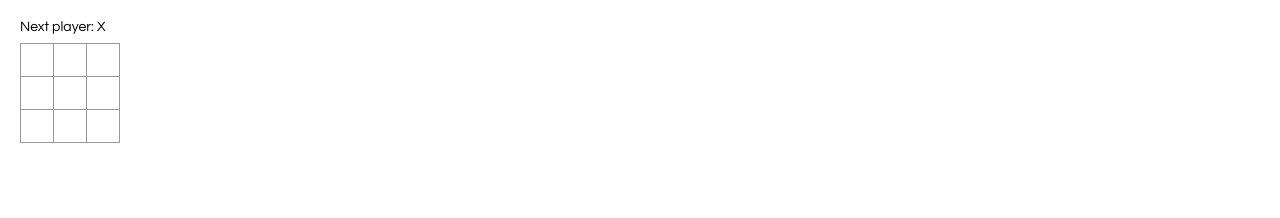
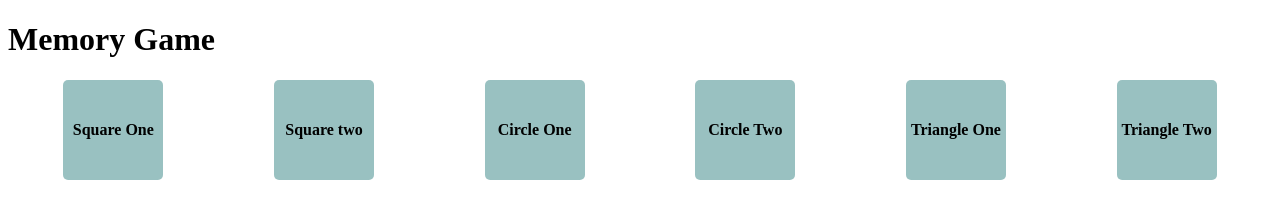
Before and after one commit to npkantelberg/React-Playground, a React app: page / in a window 1280 px wide. Built offline with nearby package versions, Linux system fonts and the light colour scheme.

Commit message:
started the memory game

```diff
--- /dev/null
+++ b/src/components/MemoryGame.js
@@ -0,0 +1,49 @@
+import React from 'react';
+
+
+
+class MemoryGame extends React.Component{
+  render(){
+    return(
+      <div className="">
+        <h1>Memory Game</h1>
+        <div class="board">{cards.map(card => (<div matchType={card.MatchType} className="memory-square" key={card.name}>{card.name}</div>))} </div>
+      </div>
+    )
+  }
+}
+
+export default MemoryGame;
+
+let cards = [
+  {
+    "name": "Square One",
+    "MatchType": "square",
+    "status": "active"
+  },
+  {
+    "name": "Square two",
+    "MatchType": "square",
+    "status": "active"
+  },
+  {
+    "name": "Circle One",
+    "MatchType": "circle",
+    "status": "active"
+  },
+  {
+    "name": "Circle Two",
+    "MatchType": "circle",
+    "status": "active"
+  },
+  {
+    "name": "Triangle One",
+    "MatchType": "triangle",
+    "status": "active"
+  },
+  {
+    "name": "Triangle Two",
+    "MatchType": "triangle",
+    "status": "active"
+  }
+]
--- a/src/components/app.js
+++ b/src/components/app.js
@@ -2,11 +2,15 @@ import React from 'react';
 import users from '../test-data';
 import User from '../components/User';
 import Game from './TicTacToe';
+import MemoryGame from './MemoryGame';
 
 class App extends React.Component{
   render(){
     return(
-      <Game />
+      // Tic Tac Toe Game
+      // <Game />
+      // End Tic Tac Toe Game
+      <MemoryGame></MemoryGame>
     )
   }
 }
--- a/src/css/styles.scss
+++ b/src/css/styles.scss
@@ -1,52 +1,79 @@
 /* Tic Tac Toe Styles */
-body {
-  font: 14px "Century Gothic", Futura, sans-serif;
-  margin: 20px;
+// body {
+//   font: 14px "Century Gothic", Futura, sans-serif;
+//   margin: 20px;
+// }
+
+// ol, ul {
+//   padding-left: 30px;
+// }
+
+// .board-row:after {
+//   clear: both;
+//   content: "";
+//   display: table;
+// }
+
+// .status {
+//   margin-bottom: 10px;
+// }
+
+// .square {
+//   background: #fff;
+//   border: 1px solid #999;
+//   float: left;
+//   font-size: 24px;
+//   font-weight: bold;
+//   line-height: 34px;
+//   height: 34px;
+//   margin-right: -1px;
+//   margin-top: -1px;
+//   padding: 0;
+//   text-align: center;
+//   width: 34px;
+// }
+
+// .square:focus {
+//   outline: none;
+// }
+
+// .kbd-navigation .square:focus {
+//   background: #ddd;
+// }
+
+// .game {
+//   display: flex;
+//   flex-direction: row;
+// }
+
+// .game-info {
+//   margin-left: 20px;
+// }
+/* End Tic Tac Toe Styles */
+
+/* Memory Game */
+
+.board{
+  display: flex;
+  flex-wrap: wrap;
+  justify-content: space-around;
+  .memory-square {
+    width: 100px;
+    height: 100px;
+    background: rgba(0,100,100, 0.4);
+    display: flex;
+    align-items: center;
+    justify-content: center;
+    font-weight: bold;
+    border-radius: 5px;
+    transition: .3s all;
+    box-shadow: 0px 0px 5px rgba(0,0,0,0);
+    &:hover{
+      cursor: pointer;
+      transition: .3s all;
+      box-shadow: 0px 0px 5px rgba(71,133,237,1);
+    }
+  }
 }
 
-ol, ul {
-  padding-left: 30px;
-}
-
-.board-row:after {
-  clear: both;
-  content: "";
-  display: table;
-}
-
-.status {
-  margin-bottom: 10px;
-}
-
-.square {
-  background: #fff;
-  border: 1px solid #999;
-  float: left;
-  font-size: 24px;
-  font-weight: bold;
-  line-height: 34px;
-  height: 34px;
-  margin-right: -1px;
-  margin-top: -1px;
-  padding: 0;
-  text-align: center;
-  width: 34px;
-}
-
-.square:focus {
-  outline: none;
-}
-
-.kbd-navigation .square:focus {
-  background: #ddd;
-}
-
-.game {
-  display: flex;
-  flex-direction: row;
-}
-
-.game-info {
-  margin-left: 20px;
-}
-/* End Tic Tac Toe Styles */
+/* End Memory Game */
```
Also changed, not shown: src/css/styles.css.
